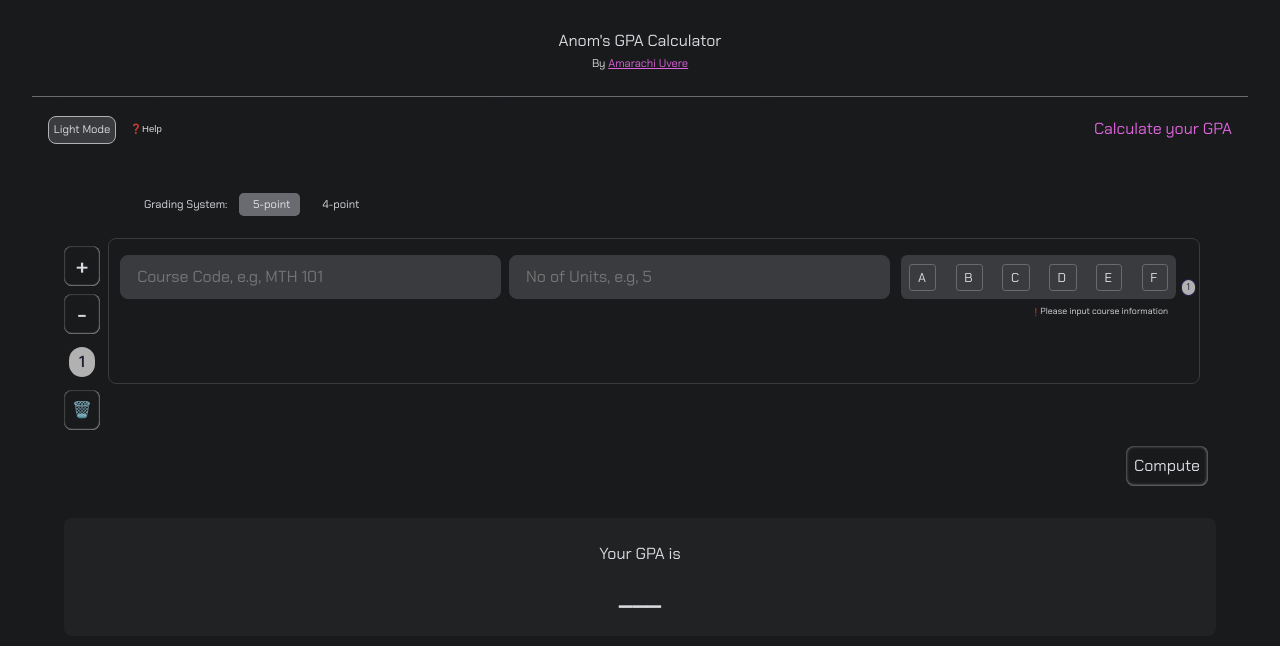
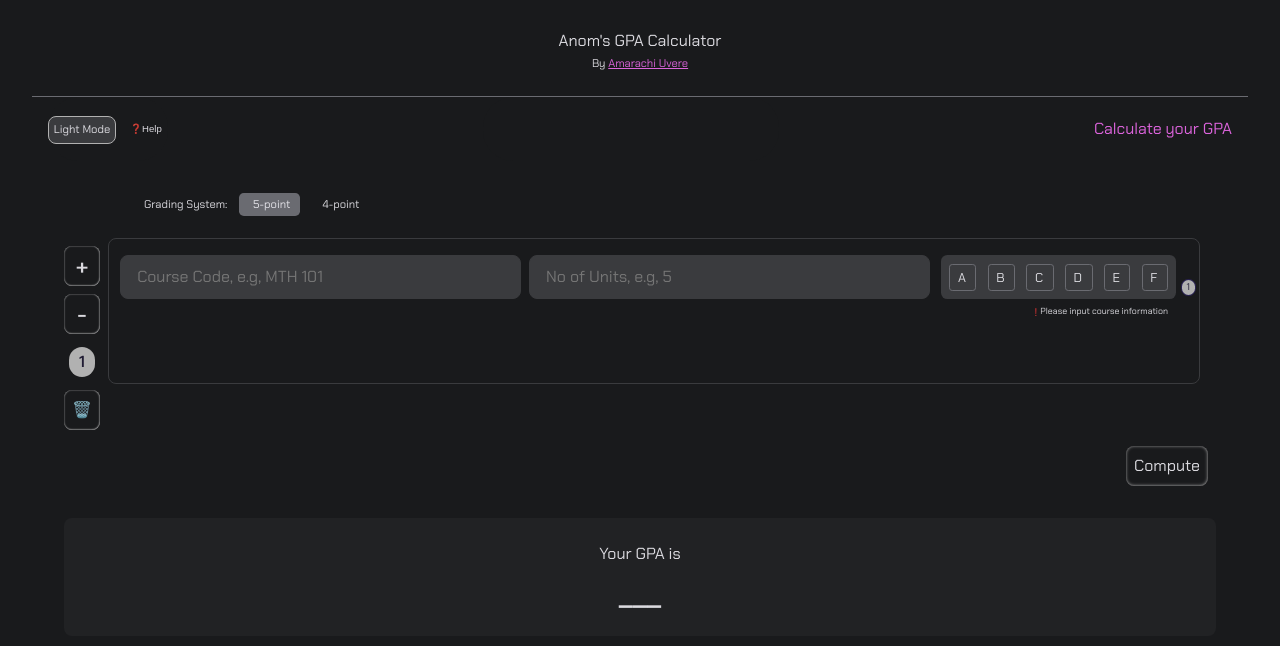
Before and after one commit to Ano-ly/AnomsCGPACalculator, a React (Vite) app: page / in a window 1280 px wide. Shown: the top 646 px of the page. Built offline with nearby package versions, Linux system fonts and the light colour scheme.

Commit message:
Make slight UI changes

```diff
--- a/src/App.css
+++ b/src/App.css
@@ -406,7 +406,7 @@
   display: flex;
   flex-direction: row;
   align-items: center;
-  gap: 0.7rem;
+  gap: 0.2rem;
   min-height: 2.5rem;
   padding-left: 0.5rem;
   margin-left: 0.2em;
```
